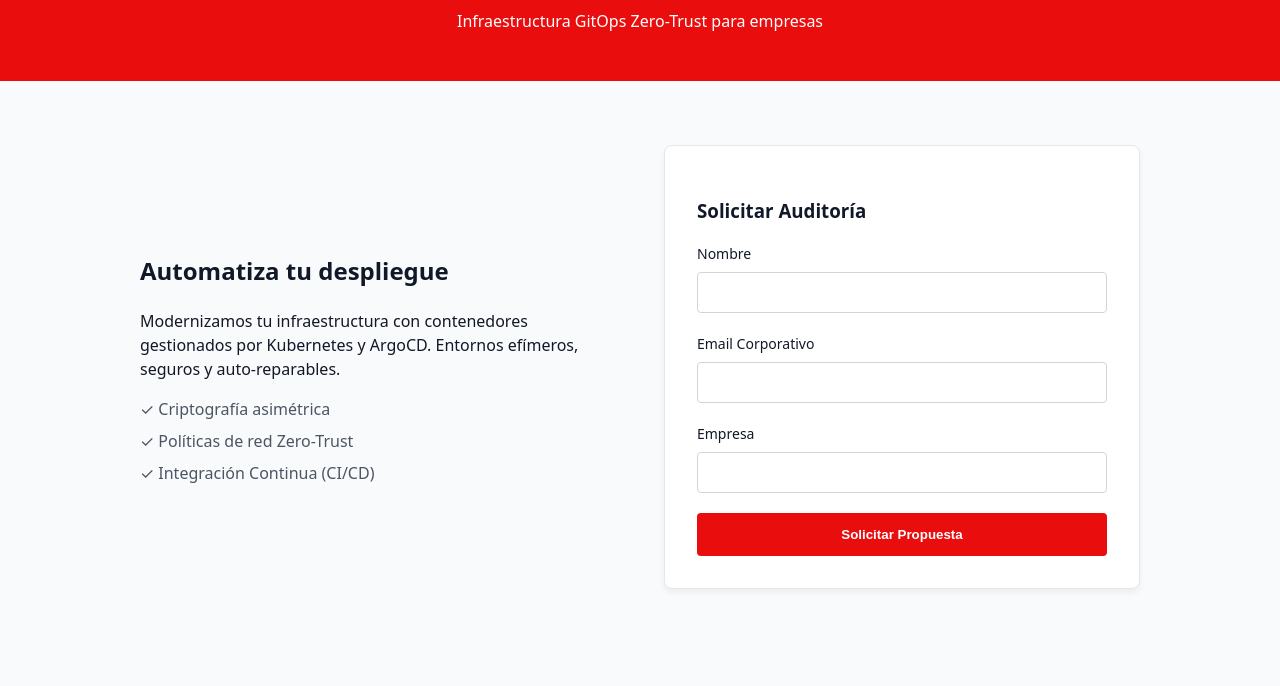
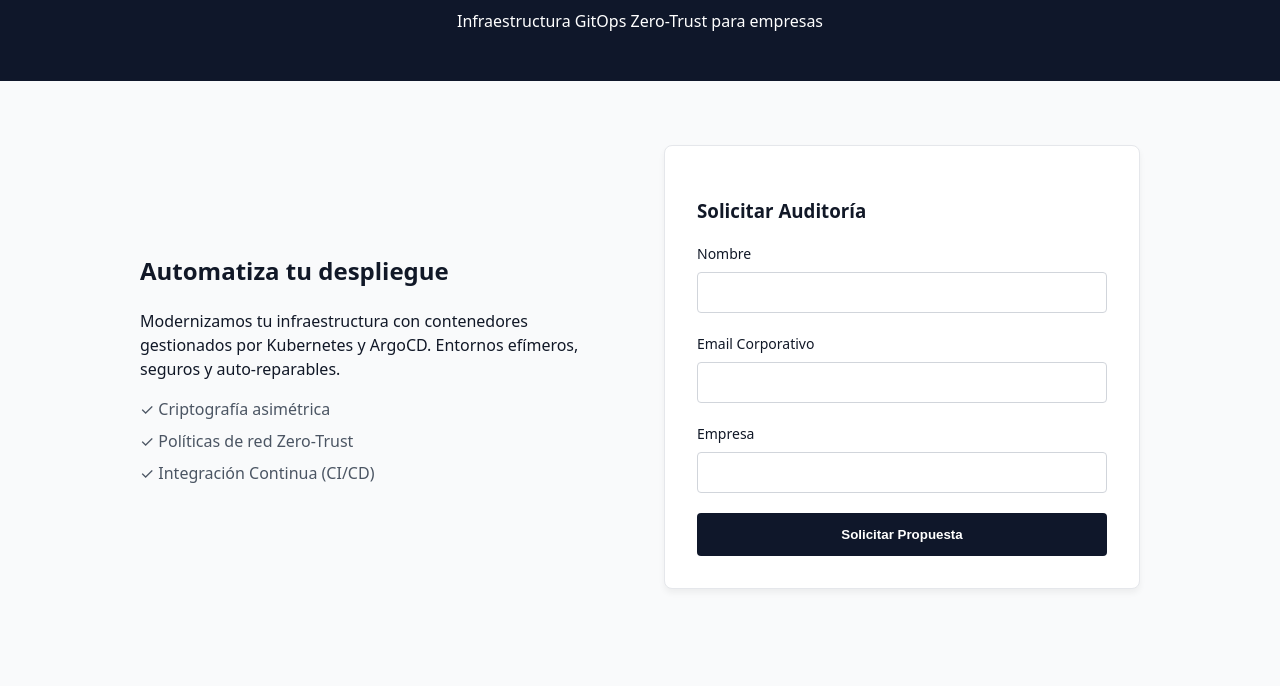
Before and after one commit to ieszaidinvergeles/2-asir-bil-pasir-mario-sanchez-gutierrez, a plain HTML site: page apps/frontend/index.html in a window 1280 px wide. Shown: the part 114-800 px from the top of the page. Drawn offline with Linux system fonts and the light colour scheme.

Commit message:
style: update primary color variable to a dark slate shade

```diff
--- a/apps/frontend/css/styles.css
+++ b/apps/frontend/css/styles.css
@@ -2,7 +2,7 @@
 :root {
     --bg-color: #f9fafb;
     --text-color: #111827;
-    --primary-color: #e90d0d;
+    --primary-color: #0f172a;
     --border-color: #e5e7eb;
     --input-border: #d1d5db;
     --success-bg: #dcfce3;
```
